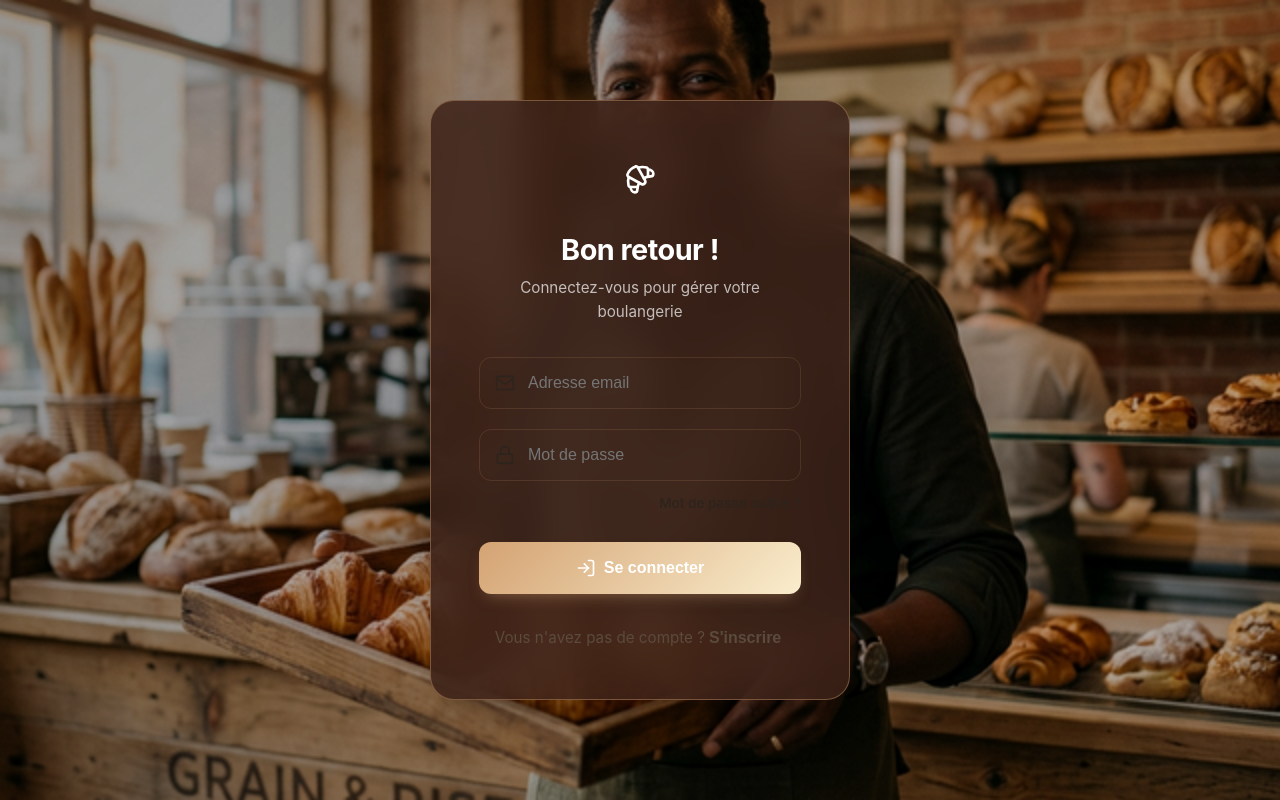
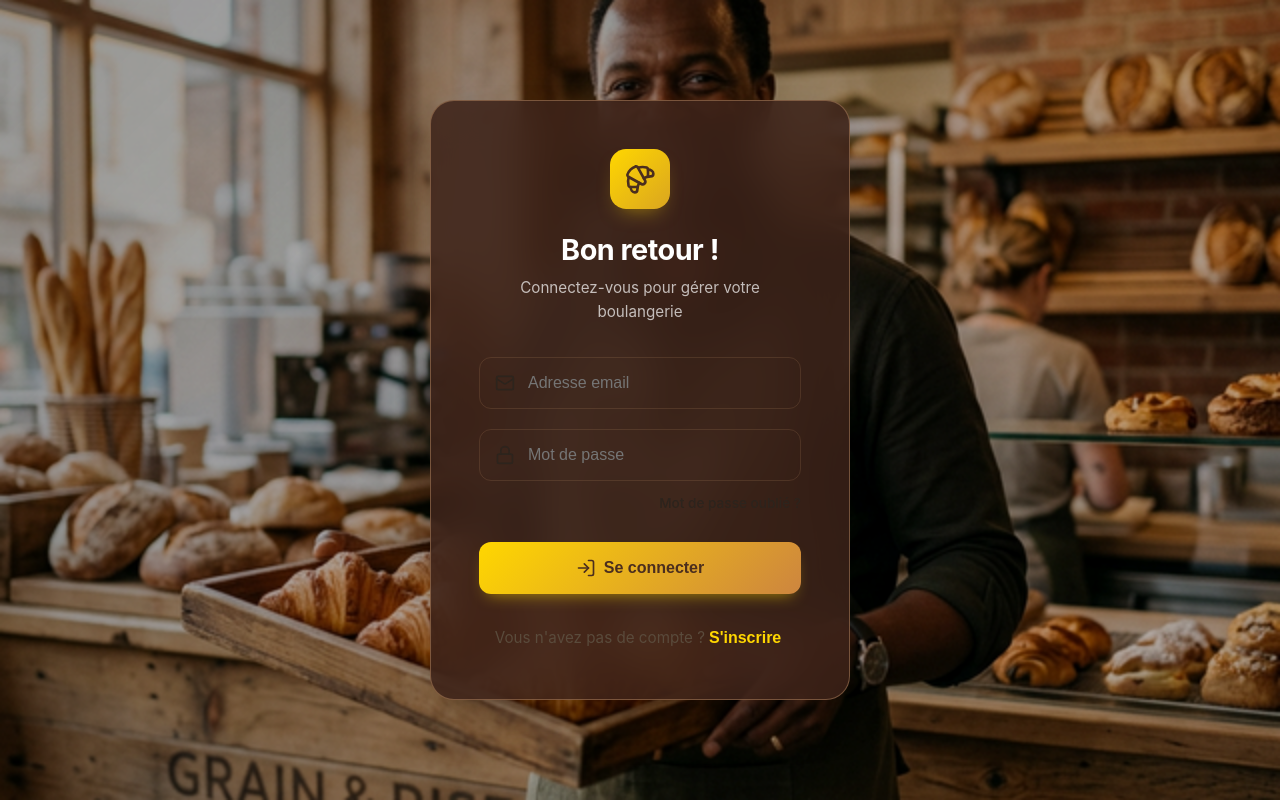
Before and after one commit to syllamohamedmhd99-bot/Pain-quotidien, a React (Vite) app: page /auth in a window 1280 px wide. Built offline with nearby package versions, Linux system fonts and the light colour scheme.

Commit message:
correction

```diff
--- a/src/pages/Auth.css
+++ b/src/pages/Auth.css
@@ -151,10 +151,11 @@ body:not(.dark) .auth-card {
     width: 60px;
     height: 60px;
     border-radius: 16px;
-    background: linear-gradient(135deg, var(--primary), var(--secondary));
-    color: white;
+    background: linear-gradient(135deg, #FFD700, #DAA520);
+    /* Or et Miel */
+    color: #4B2E1E;
     margin-bottom: 1.5rem;
-    box-shadow: 0 10px 20px -10px var(--primary);
+    box-shadow: 0 10px 20px -10px rgba(255, 215, 0, 0.5);
 }
 
 .auth-title {
@@ -237,22 +238,25 @@ body:not(.dark) .auth-card {
     width: 100%;
     padding: 1rem;
     margin-top: 0.5rem;
-    background: linear-gradient(135deg, var(--primary-color, #d4a373), var(--secondary-color, #faedcd));
-    color: #ffffff;
+    background: linear-gradient(135deg, #FFD700, #CD853F);
+    /* Or et Sucre roux */
+    color: #4B2E1E;
+    /* Texte brun pour le contraste sur l'or */
     border: none;
     border-radius: 12px;
     font-size: 1rem;
-    font-weight: 600;
+    font-weight: 700;
     cursor: pointer;
-    box-shadow: 0 8px 16px -8px rgba(212, 163, 115, 0.5);
+    box-shadow: 0 8px 16px -8px rgba(255, 215, 0, 0.6);
     position: relative;
     overflow: hidden;
-    transition: transform 0.2s, box-shadow 0.2s;
+    transition: all 0.3s cubic-bezier(0.175, 0.885, 0.32, 1.275);
 }
 
 .auth-submit:hover {
-    transform: translateY(-2px);
-    box-shadow: 0 12px 20px -8px var(--primary);
+    transform: translateY(-3px) scale(1.02);
+    box-shadow: 0 12px 24px -8px rgba(255, 215, 0, 0.8),
+        0 0 15px rgba(255, 215, 0, 0.3);
 }
 
 .auth-submit:active {
@@ -270,16 +274,18 @@ body:not(.dark) .auth-card {
 .auth-toggle-btn {
     background: none;
     border: none;
-    color: var(--primary);
-    font-weight: 600;
+    color: #FFD700;
+    /* Or dynamique */
+    font-weight: 700;
     cursor: pointer;
     padding: 0 0.25rem;
     font-size: 1rem;
-    transition: color 0.2s;
+    transition: all 0.2s;
 }
 
 .auth-toggle-btn:hover {
-    color: var(--accent);
+    color: #FFF;
+    text-shadow: 0 0 8px rgba(255, 215, 0, 0.6);
     text-decoration: underline;
 }
 
```
